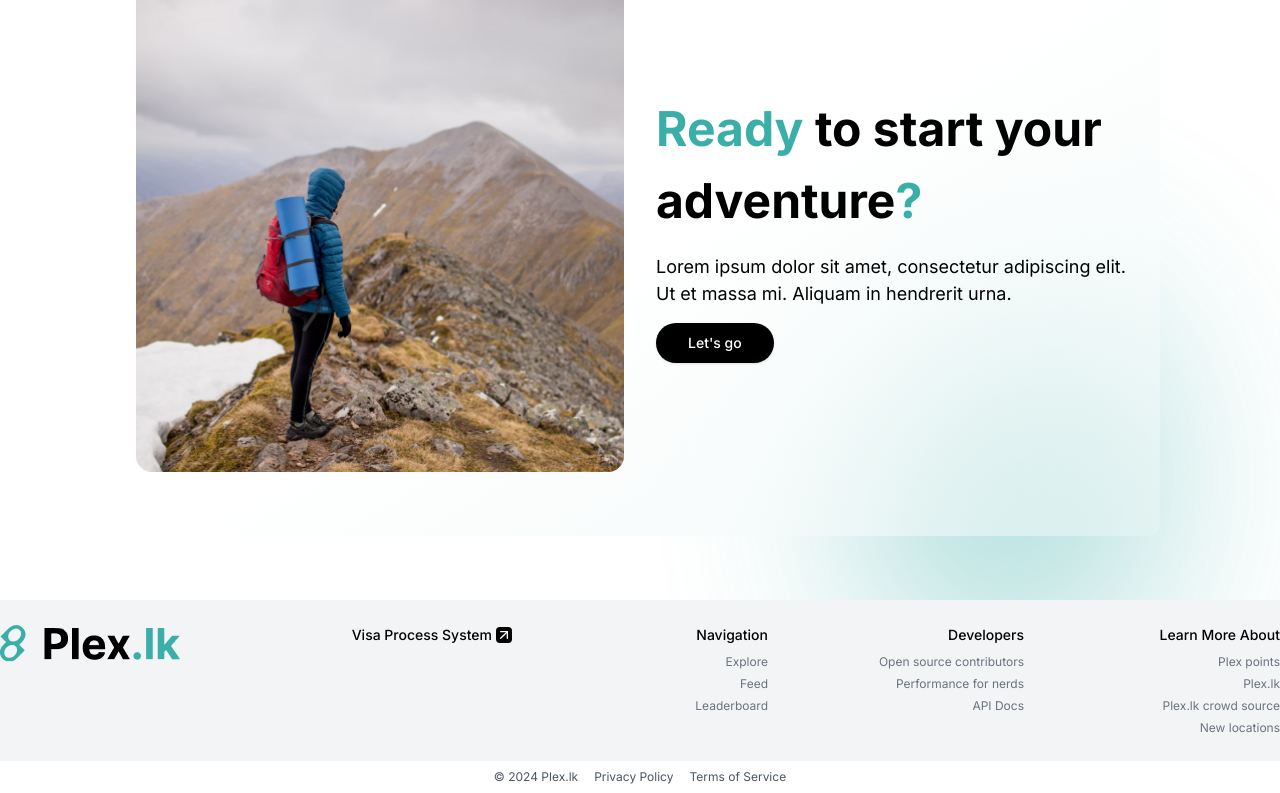
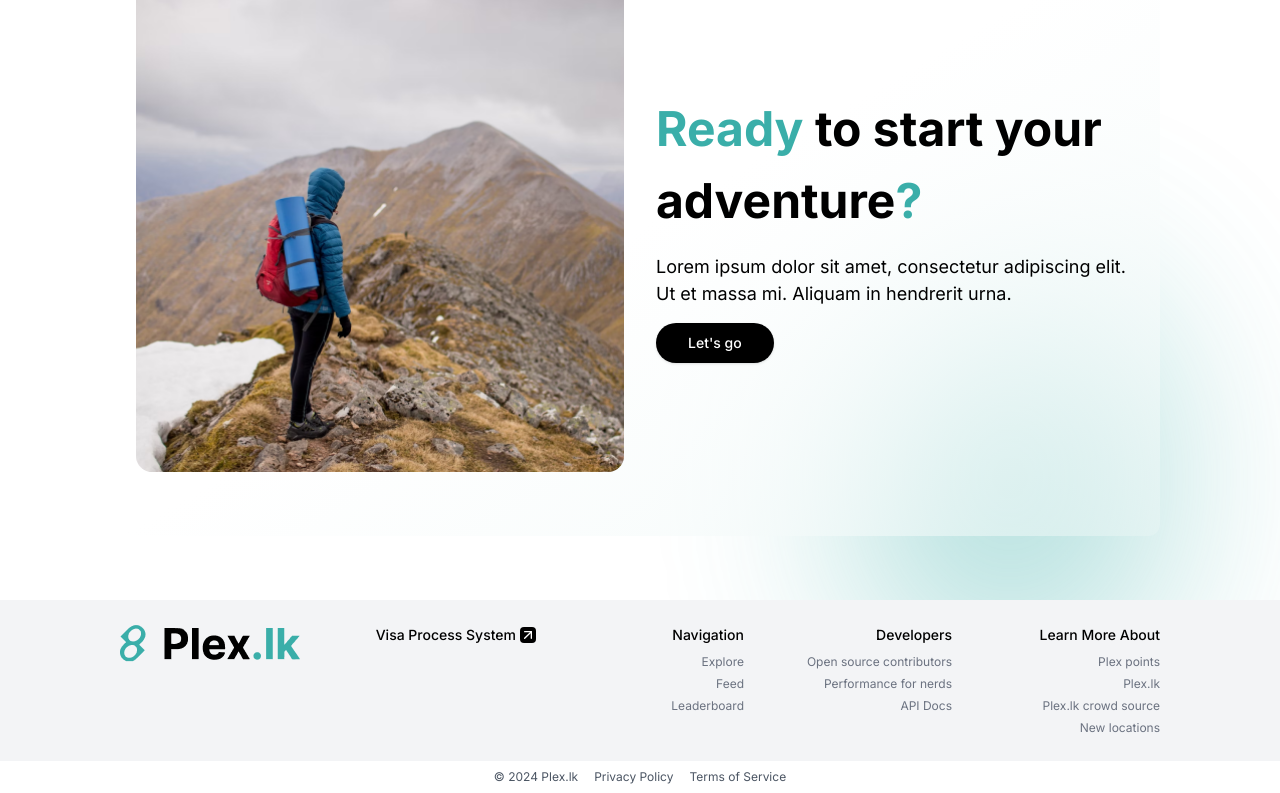
Before and after one commit to Lithara/plex.lk-tourism-gamification-app, a Next.js app: page / in a window 1280 px wide. Shown: the part 4120-4913 px from the top of the page. Built offline with nearby package versions, Linux system fonts and the light colour scheme.

Commit message:
refactor: update Footer component layout for improved structure and styling

```diff
--- a/components/Footer.tsx
+++ b/components/Footer.tsx
@@ -4,9 +4,9 @@ import { ArrowUpRight } from "lucide-react";
 
 export default function Footer() {
   return (
-    <footer className="bg-gray-100 flex flex-col items-center justify-center w-full">
-      <div className="container w-full  mx-[16px] sm:mx-[64px] md:mx-[120px] ">
-        <div className="grid sm:gap-0 gap-2 w-full grid-cols-1 md:grid-cols-5 py-6 ">
+    <footer className="bg-gray-100  w-full">
+      <div className="container   flex">
+        <div className=" mx-[16px] sm:mx-[64px] md:mx-[120px] grid sm:gap-0 gap-2 w-full grid-cols-1 md:grid-cols-5 py-6  ">
           {/* Logo Section */}
           <div className="sm:col-span-4 md:col-span-1 flex sm:justify-start justify-center sm:items-start  md:row-span-1">
             <Link
@@ -124,7 +124,6 @@ export default function Footer() {
         </div>
       </div>
 
-
       <div className=" py-2 bg-white w-full h-auto">
         <div className="flex  flex-col items-center justify-center sm:gap-4 gap-1 md:flex-row md:justify-center">
           <p className="text-xs text-gray-600">© 2024 Plex.lk</p>
```
